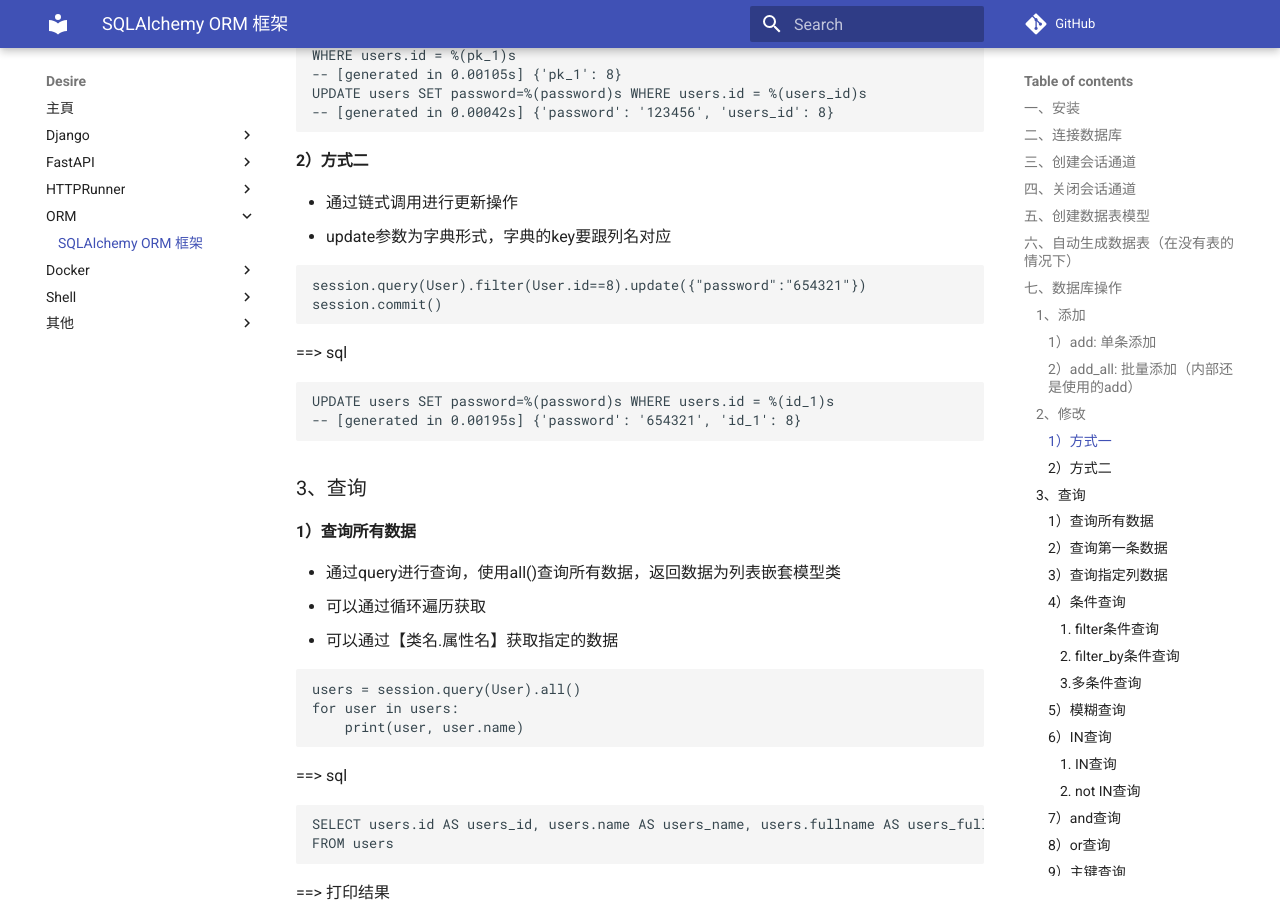
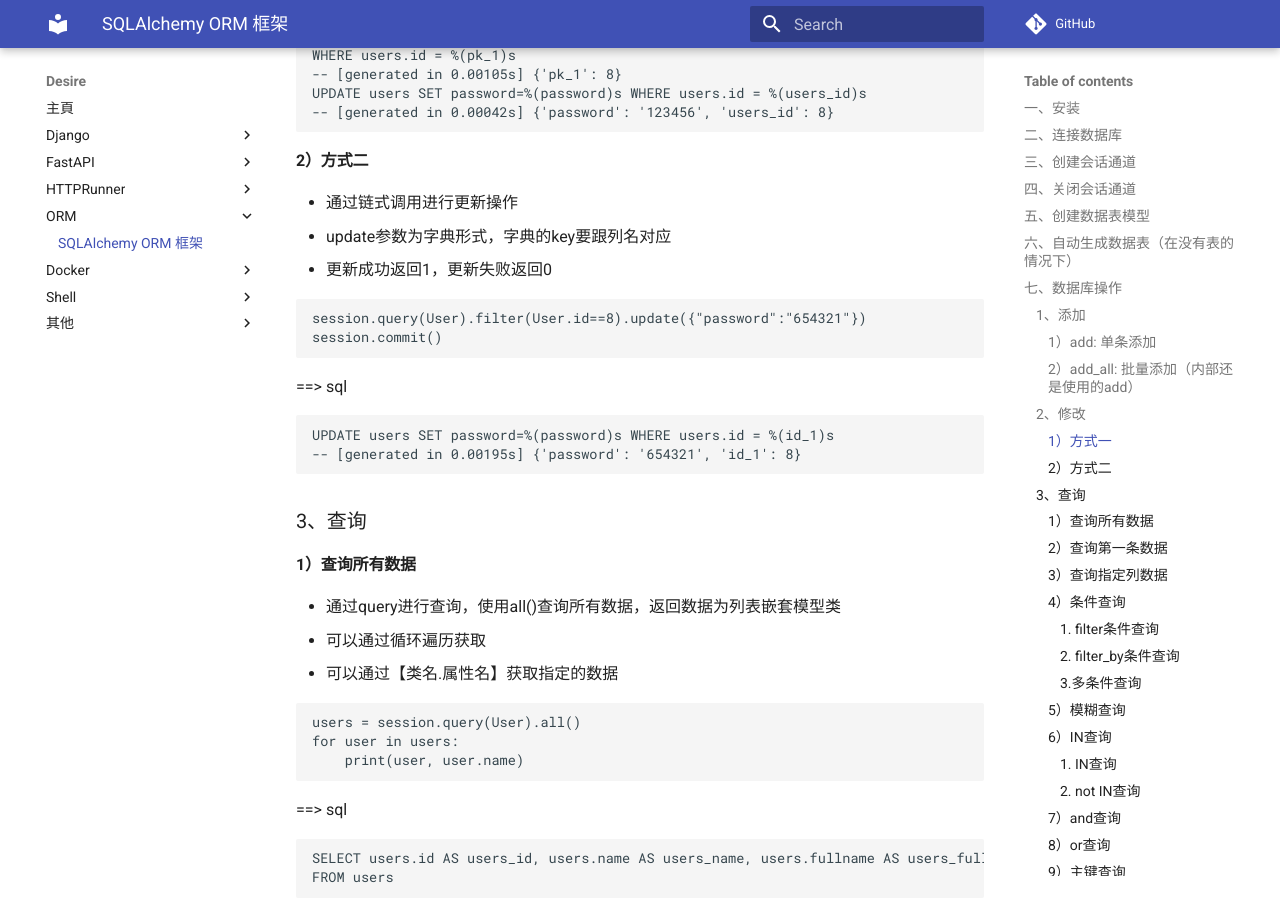
Before and after one commit to XD825/xd825.github.io, an MkDocs documentation site: the page built from docs/ORM/001SQLAlchemy.md, in a window 1280 px wide and 900 px high, scrolled down 2822 px. Built offline with MkDocs 1.6.1 and Material for MkDocs 9.7.7, drawn with Linux system fonts in a browser that asks for light colours; comment, search, counter and statistics services are not loaded.

Commit message:
SQLAlchemy ORM 框架

````diff
--- a/docs/ORM/001SQLAlchemy.md
+++ b/docs/ORM/001SQLAlchemy.md
@@ -132,6 +132,7 @@ UPDATE users SET password=%(password)s WHERE users.id = %(users_id)s
 
 - 通过链式调用进行更新操作
 - update参数为字典形式，字典的key要跟列名对应
+- 更新成功返回1，更新失败返回0
 
 ```python
 session.query(User).filter(User.id==8).update({"password":"654321"})
````
